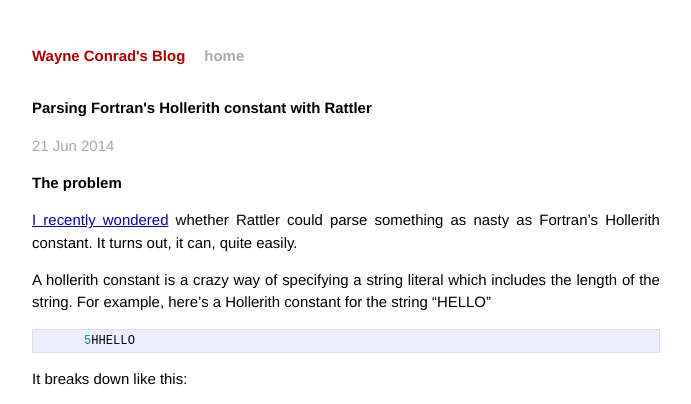
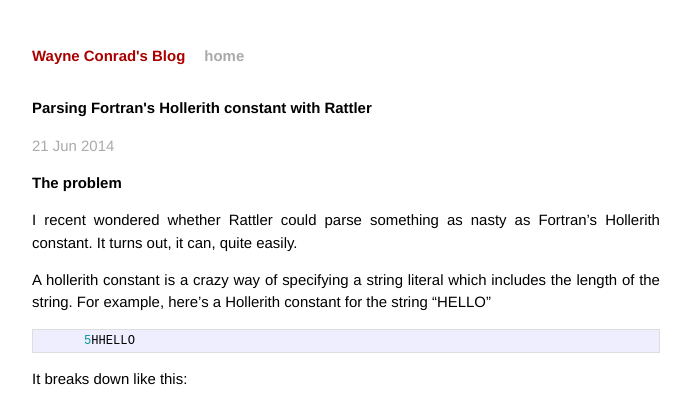
Before and after one commit to wconrad/wconrad.github.io, a Jekyll site: the page built from _posts/2014-06-21-parsing-hollerith-constant-with-rattler.markdown, in a window 1280 px wide. Shown: the top 404 px of the page, without its empty margins (294-985 px from the left). Built offline with Jekyll 4.4.1, drawn with Linux system fonts in a browser that asks for light colours; Markdown is read by kramdown in place of the engine named in the settings; comment, search, counter and statistics services are not loaded.

Commit message:
Remove post_url links

```diff
--- a/_posts/2014-06-13-hard-to-unit-test.markdown
+++ b/_posts/2014-06-13-hard-to-unit-test.markdown
@@ -76,7 +76,7 @@ It's not as important that there's a unit test for a piece of code as
 it is that there is a test _somewhere_.
 
 So, I think I'm going to let the integration tests cover this one.
-It's not that bad: A great deal of [basic101][1] is covered through
+It's not that bad: A great deal of basic101 is covered through
 integration tests, and that worked out fine.  Integration tests aren't
 as fast to run, but they are the only test you can write that are
 immune from how the code does it.  They are the ultimate in
--- a/_posts/2014-06-21-parsing-hollerith-constant-with-rattler.markdown
+++ b/_posts/2014-06-21-parsing-hollerith-constant-with-rattler.markdown
@@ -10,8 +10,8 @@ redirect_from:
 
 # The problem
 
-[I recently wondered][1] whether Rattler could parse something as
-nasty as Fortran's Hollerith constant.  It turns out, it can, quite
+I recent wondered whether Rattler could parse something as nasty
+as Fortran's Hollerith constant.  It turns out, it can, quite
 easily.
 
 A hollerith constant is a crazy way of specifying a string literal
```
Also changed, not shown: other parts of _posts/2014-06-13-hard-to-unit-test.markdown (+0 -1 lines), other parts of _posts/2014-06-21-parsing-hollerith-constant-with-rattler.markdown (+0 -2 lines), _posts/2014-06-01-fortran-take-4.markdown (+6 -8 lines), _posts/2014-06-03-concatenating-enumerator.markdown (+6 -8 lines).
